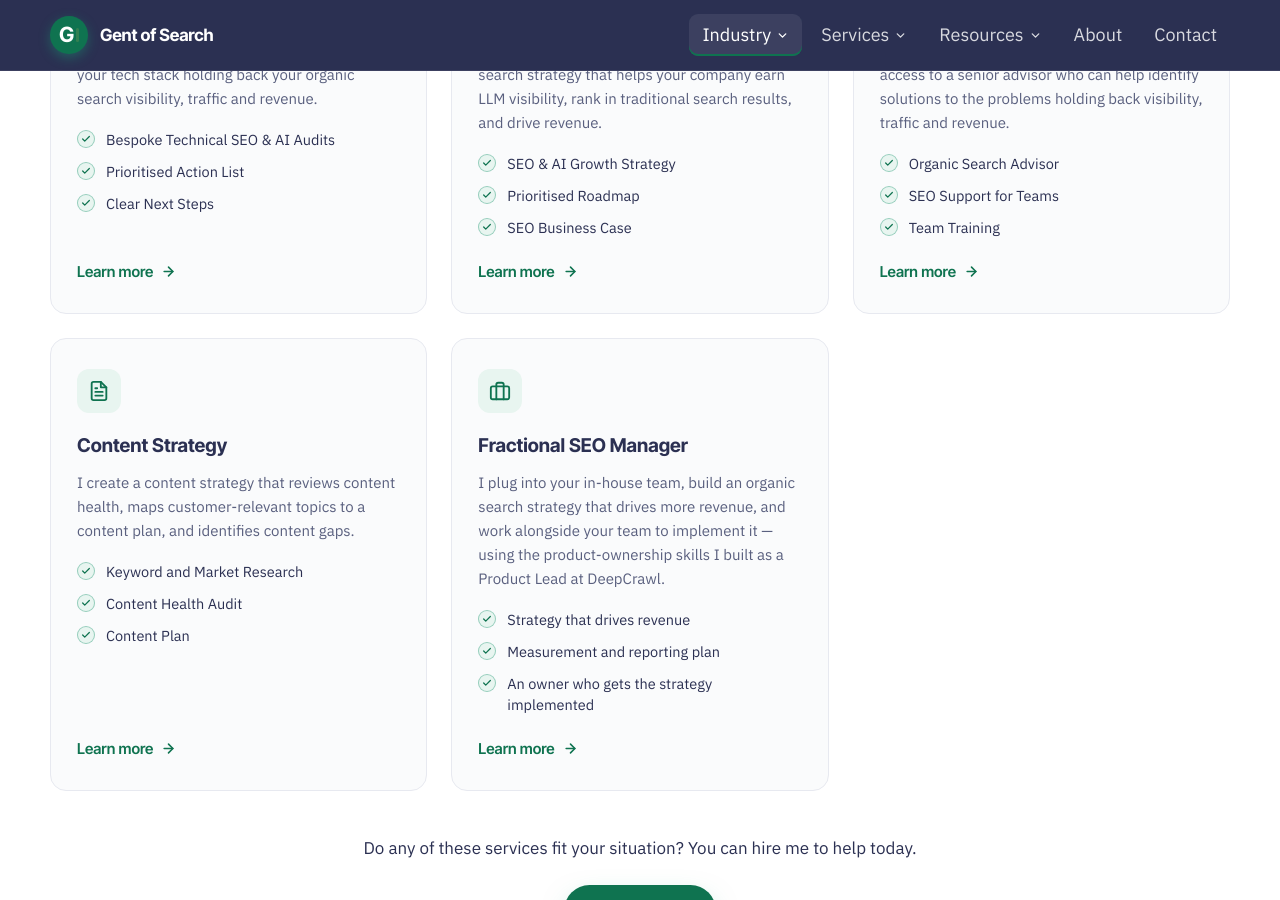
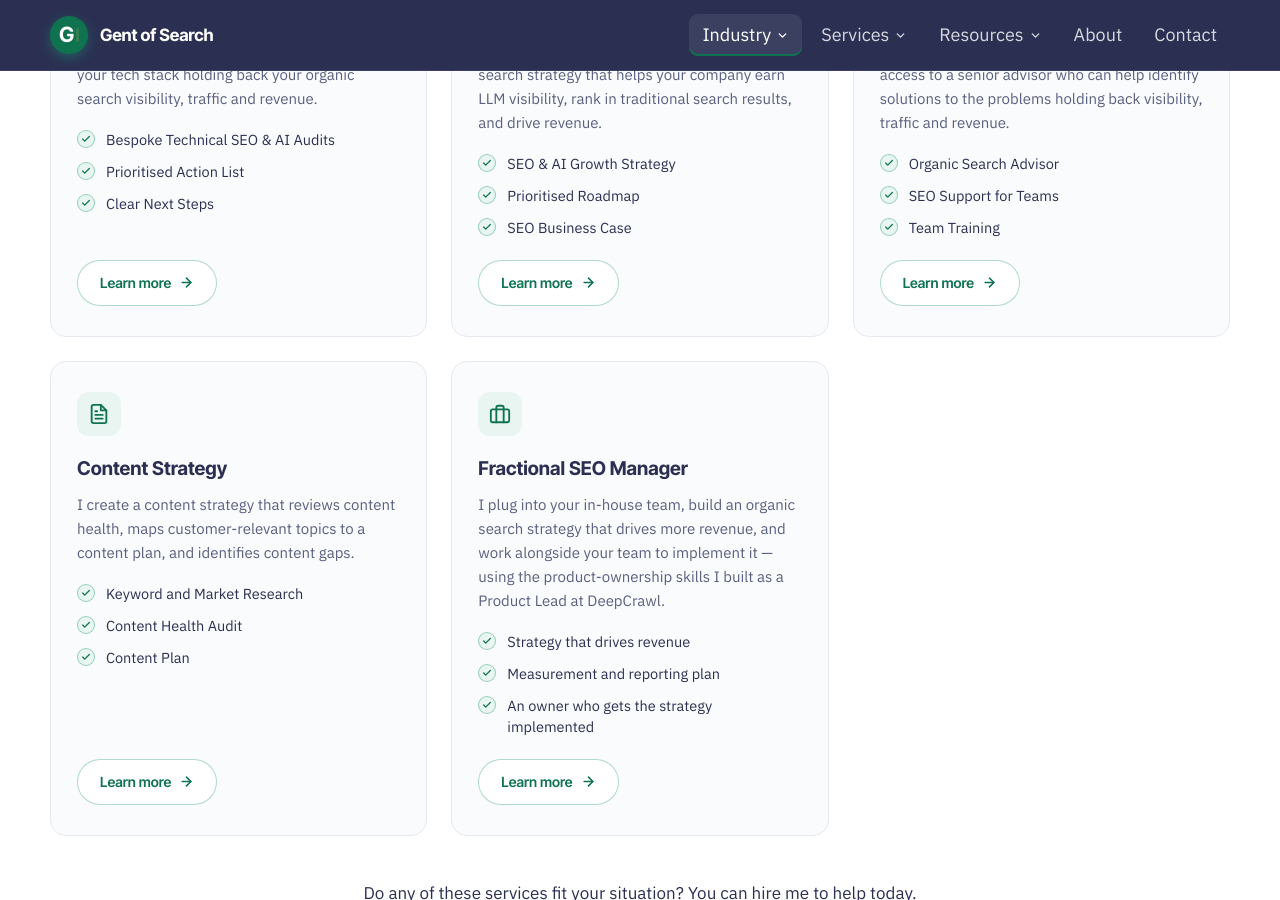
Before and after one commit to Gent-of-Search/gentofsearch.com, a Jekyll site: the page built from industry/ecommerce.html, in a window 1280 px wide and 900 px high, scrolled down 3712 px. Built offline with Jekyll 4.4.1, drawn with Linux system fonts in a browser that asks for light colours.

Commit message:
Ecommerce: make service-card 'Learn more' links white pill CTA buttons

```diff
--- a/industry/ecommerce.html
+++ b/industry/ecommerce.html
@@ -114,7 +114,7 @@ industry: ecommerce
             <li style="display:flex; gap:11px; align-items:flex-start; font-size:14.5px; line-height:1.45; color:#2B3052;"><span style="flex-shrink:0; width:18px; height:18px; border-radius:50%; background:#E8F5F0; border:1px solid rgba(26,147,111,0.4); display:grid; place-items:center; margin-top:1px;"><svg width="10" height="10" viewBox="0 0 24 24" fill="none" stroke="#0F7350" stroke-width="3" stroke-linecap="round" stroke-linejoin="round"><polyline points="20 6 9 17 4 12"></polyline></svg></span>Prioritised Action List</li>
             <li style="display:flex; gap:11px; align-items:flex-start; font-size:14.5px; line-height:1.45; color:#2B3052;"><span style="flex-shrink:0; width:18px; height:18px; border-radius:50%; background:#E8F5F0; border:1px solid rgba(26,147,111,0.4); display:grid; place-items:center; margin-top:1px;"><svg width="10" height="10" viewBox="0 0 24 24" fill="none" stroke="#0F7350" stroke-width="3" stroke-linecap="round" stroke-linejoin="round"><polyline points="20 6 9 17 4 12"></polyline></svg></span>Clear Next Steps</li>
           </ul>
-          <a href="{{ '/services/audits/' | relative_url }}" style="display:inline-flex; align-items:center; gap:8px; font-family:'Inter Tight',sans-serif; font-weight:600; font-size:15px; color:#0F7350; text-decoration:none;">Learn more<svg width="15" height="15" viewBox="0 0 24 24" fill="none" stroke="currentColor" stroke-width="2.5" stroke-linecap="round" stroke-linejoin="round"><line x1="5" y1="12" x2="19" y2="12"></line><polyline points="12 5 19 12 12 19"></polyline></svg></a>
+          <a href="{{ '/services/audits/' | relative_url }}" style="display:inline-flex; align-items:center; justify-content:center; gap:8px; align-self:flex-start; padding:11px 22px; border-radius:999px; font-family:'Inter Tight',sans-serif; font-weight:600; font-size:14px; color:#0F7350; text-decoration:none; background:#FFFFFF; border:1px solid rgba(26,147,111,0.35);">Learn more<svg width="15" height="15" viewBox="0 0 24 24" fill="none" stroke="currentColor" stroke-width="2.5" stroke-linecap="round" stroke-linejoin="round"><line x1="5" y1="12" x2="19" y2="12"></line><polyline points="12 5 19 12 12 19"></polyline></svg></a>
         </div>
 
         <!-- Organic Search Strategy -->
@@ -127,7 +127,7 @@ industry: ecommerce
             <li style="display:flex; gap:11px; align-items:flex-start; font-size:14.5px; line-height:1.45; color:#2B3052;"><span style="flex-shrink:0; width:18px; height:18px; border-radius:50%; background:#E8F5F0; border:1px solid rgba(26,147,111,0.4); display:grid; place-items:center; margin-top:1px;"><svg width="10" height="10" viewBox="0 0 24 24" fill="none" stroke="#0F7350" stroke-width="3" stroke-linecap="round" stroke-linejoin="round"><polyline points="20 6 9 17 4 12"></polyline></svg></span>Prioritised Roadmap</li>
             <li style="display:flex; gap:11px; align-items:flex-start; font-size:14.5px; line-height:1.45; color:#2B3052;"><span style="flex-shrink:0; width:18px; height:18px; border-radius:50%; background:#E8F5F0; border:1px solid rgba(26,147,111,0.4); display:grid; place-items:center; margin-top:1px;"><svg width="10" height="10" viewBox="0 0 24 24" fill="none" stroke="#0F7350" stroke-width="3" stroke-linecap="round" stroke-linejoin="round"><polyline points="20 6 9 17 4 12"></polyline></svg></span>SEO Business Case</li>
           </ul>
-          <a href="{{ '/services/strategy/' | relative_url }}" style="display:inline-flex; align-items:center; gap:8px; font-family:'Inter Tight',sans-serif; font-weight:600; font-size:15px; color:#0F7350; text-decoration:none;">Learn more<svg width="15" height="15" viewBox="0 0 24 24" fill="none" stroke="currentColor" stroke-width="2.5" stroke-linecap="round" stroke-linejoin="round"><line x1="5" y1="12" x2="19" y2="12"></line><polyline points="12 5 19 12 12 19"></polyline></svg></a>
+          <a href="{{ '/services/strategy/' | relative_url }}" style="display:inline-flex; align-items:center; justify-content:center; gap:8px; align-self:flex-start; padding:11px 22px; border-radius:999px; font-family:'Inter Tight',sans-serif; font-weight:600; font-size:14px; color:#0F7350; text-decoration:none; background:#FFFFFF; border:1px solid rgba(26,147,111,0.35);">Learn more<svg width="15" height="15" viewBox="0 0 24 24" fill="none" stroke="currentColor" stroke-width="2.5" stroke-linecap="round" stroke-linejoin="round"><line x1="5" y1="12" x2="19" y2="12"></line><polyline points="12 5 19 12 12 19"></polyline></svg></a>
         </div>
 
         <!-- Technical SEO Consultancy -->
@@ -140,7 +140,7 @@ industry: ecommerce
             <li style="display:flex; gap:11px; align-items:flex-start; font-size:14.5px; line-height:1.45; color:#2B3052;"><span style="flex-shrink:0; width:18px; height:18px; border-radius:50%; background:#E8F5F0; border:1px solid rgba(26,147,111,0.4); display:grid; place-items:center; margin-top:1px;"><svg width="10" height="10" viewBox="0 0 24 24" fill="none" stroke="#0F7350" stroke-width="3" stroke-linecap="round" stroke-linejoin="round"><polyline points="20 6 9 17 4 12"></polyline></svg></span>SEO Support for Teams</li>
             <li style="display:flex; gap:11px; align-items:flex-start; font-size:14.5px; line-height:1.45; color:#2B3052;"><span style="flex-shrink:0; width:18px; height:18px; border-radius:50%; background:#E8F5F0; border:1px solid rgba(26,147,111,0.4); display:grid; place-items:center; margin-top:1px;"><svg width="10" height="10" viewBox="0 0 24 24" fill="none" stroke="#0F7350" stroke-width="3" stroke-linecap="round" stroke-linejoin="round"><polyline points="20 6 9 17 4 12"></polyline></svg></span>Team Training</li>
           </ul>
-          <a href="{{ '/services/consultancy/' | relative_url }}" style="display:inline-flex; align-items:center; gap:8px; font-family:'Inter Tight',sans-serif; font-weight:600; font-size:15px; color:#0F7350; text-decoration:none;">Learn more<svg width="15" height="15" viewBox="0 0 24 24" fill="none" stroke="currentColor" stroke-width="2.5" stroke-linecap="round" stroke-linejoin="round"><line x1="5" y1="12" x2="19" y2="12"></line><polyline points="12 5 19 12 12 19"></polyline></svg></a>
+          <a href="{{ '/services/consultancy/' | relative_url }}" style="display:inline-flex; align-items:center; justify-content:center; gap:8px; align-self:flex-start; padding:11px 22px; border-radius:999px; font-family:'Inter Tight',sans-serif; font-weight:600; font-size:14px; color:#0F7350; text-decoration:none; background:#FFFFFF; border:1px solid rgba(26,147,111,0.35);">Learn more<svg width="15" height="15" viewBox="0 0 24 24" fill="none" stroke="currentColor" stroke-width="2.5" stroke-linecap="round" stroke-linejoin="round"><line x1="5" y1="12" x2="19" y2="12"></line><polyline points="12 5 19 12 12 19"></polyline></svg></a>
         </div>
 
         <!-- Content Strategy -->
@@ -153,7 +153,7 @@ industry: ecommerce
             <li style="display:flex; gap:11px; align-items:flex-start; font-size:14.5px; line-height:1.45; color:#2B3052;"><span style="flex-shrink:0; width:18px; height:18px; border-radius:50%; background:#E8F5F0; border:1px solid rgba(26,147,111,0.4); display:grid; place-items:center; margin-top:1px;"><svg width="10" height="10" viewBox="0 0 24 24" fill="none" stroke="#0F7350" stroke-width="3" stroke-linecap="round" stroke-linejoin="round"><polyline points="20 6 9 17 4 12"></polyline></svg></span>Content Health Audit</li>
             <li style="display:flex; gap:11px; align-items:flex-start; font-size:14.5px; line-height:1.45; color:#2B3052;"><span style="flex-shrink:0; width:18px; height:18px; border-radius:50%; background:#E8F5F0; border:1px solid rgba(26,147,111,0.4); display:grid; place-items:center; margin-top:1px;"><svg width="10" height="10" viewBox="0 0 24 24" fill="none" stroke="#0F7350" stroke-width="3" stroke-linecap="round" stroke-linejoin="round"><polyline points="20 6 9 17 4 12"></polyline></svg></span>Content Plan</li>
           </ul>
-          <a href="{{ '/contact/' | relative_url }}" style="display:inline-flex; align-items:center; gap:8px; font-family:'Inter Tight',sans-serif; font-weight:600; font-size:15px; color:#0F7350; text-decoration:none;">Learn more<svg width="15" height="15" viewBox="0 0 24 24" fill="none" stroke="currentColor" stroke-width="2.5" stroke-linecap="round" stroke-linejoin="round"><line x1="5" y1="12" x2="19" y2="12"></line><polyline points="12 5 19 12 12 19"></polyline></svg></a>
+          <a href="{{ '/contact/' | relative_url }}" style="display:inline-flex; align-items:center; justify-content:center; gap:8px; align-self:flex-start; padding:11px 22px; border-radius:999px; font-family:'Inter Tight',sans-serif; font-weight:600; font-size:14px; color:#0F7350; text-decoration:none; background:#FFFFFF; border:1px solid rgba(26,147,111,0.35);">Learn more<svg width="15" height="15" viewBox="0 0 24 24" fill="none" stroke="currentColor" stroke-width="2.5" stroke-linecap="round" stroke-linejoin="round"><line x1="5" y1="12" x2="19" y2="12"></line><polyline points="12 5 19 12 12 19"></polyline></svg></a>
         </div>
 
         <!-- Fractional SEO Manager -->
@@ -166,7 +166,7 @@ industry: ecommerce
             <li style="display:flex; gap:11px; align-items:flex-start; font-size:14.5px; line-height:1.45; color:#2B3052;"><span style="flex-shrink:0; width:18px; height:18px; border-radius:50%; background:#E8F5F0; border:1px solid rgba(26,147,111,0.4); display:grid; place-items:center; margin-top:1px;"><svg width="10" height="10" viewBox="0 0 24 24" fill="none" stroke="#0F7350" stroke-width="3" stroke-linecap="round" stroke-linejoin="round"><polyline points="20 6 9 17 4 12"></polyline></svg></span>Measurement and reporting plan</li>
             <li style="display:flex; gap:11px; align-items:flex-start; font-size:14.5px; line-height:1.45; color:#2B3052;"><span style="flex-shrink:0; width:18px; height:18px; border-radius:50%; background:#E8F5F0; border:1px solid rgba(26,147,111,0.4); display:grid; place-items:center; margin-top:1px;"><svg width="10" height="10" viewBox="0 0 24 24" fill="none" stroke="#0F7350" stroke-width="3" stroke-linecap="round" stroke-linejoin="round"><polyline points="20 6 9 17 4 12"></polyline></svg></span>An owner who gets the strategy implemented</li>
           </ul>
-          <a href="{{ '/services/fractional-seo/' | relative_url }}" style="display:inline-flex; align-items:center; gap:8px; font-family:'Inter Tight',sans-serif; font-weight:600; font-size:15px; color:#0F7350; text-decoration:none;">Learn more<svg width="15" height="15" viewBox="0 0 24 24" fill="none" stroke="currentColor" stroke-width="2.5" stroke-linecap="round" stroke-linejoin="round"><line x1="5" y1="12" x2="19" y2="12"></line><polyline points="12 5 19 12 12 19"></polyline></svg></a>
+          <a href="{{ '/services/fractional-seo/' | relative_url }}" style="display:inline-flex; align-items:center; justify-content:center; gap:8px; align-self:flex-start; padding:11px 22px; border-radius:999px; font-family:'Inter Tight',sans-serif; font-weight:600; font-size:14px; color:#0F7350; text-decoration:none; background:#FFFFFF; border:1px solid rgba(26,147,111,0.35);">Learn more<svg width="15" height="15" viewBox="0 0 24 24" fill="none" stroke="currentColor" stroke-width="2.5" stroke-linecap="round" stroke-linejoin="round"><line x1="5" y1="12" x2="19" y2="12"></line><polyline points="12 5 19 12 12 19"></polyline></svg></a>
         </div>
 
       </div>
```
